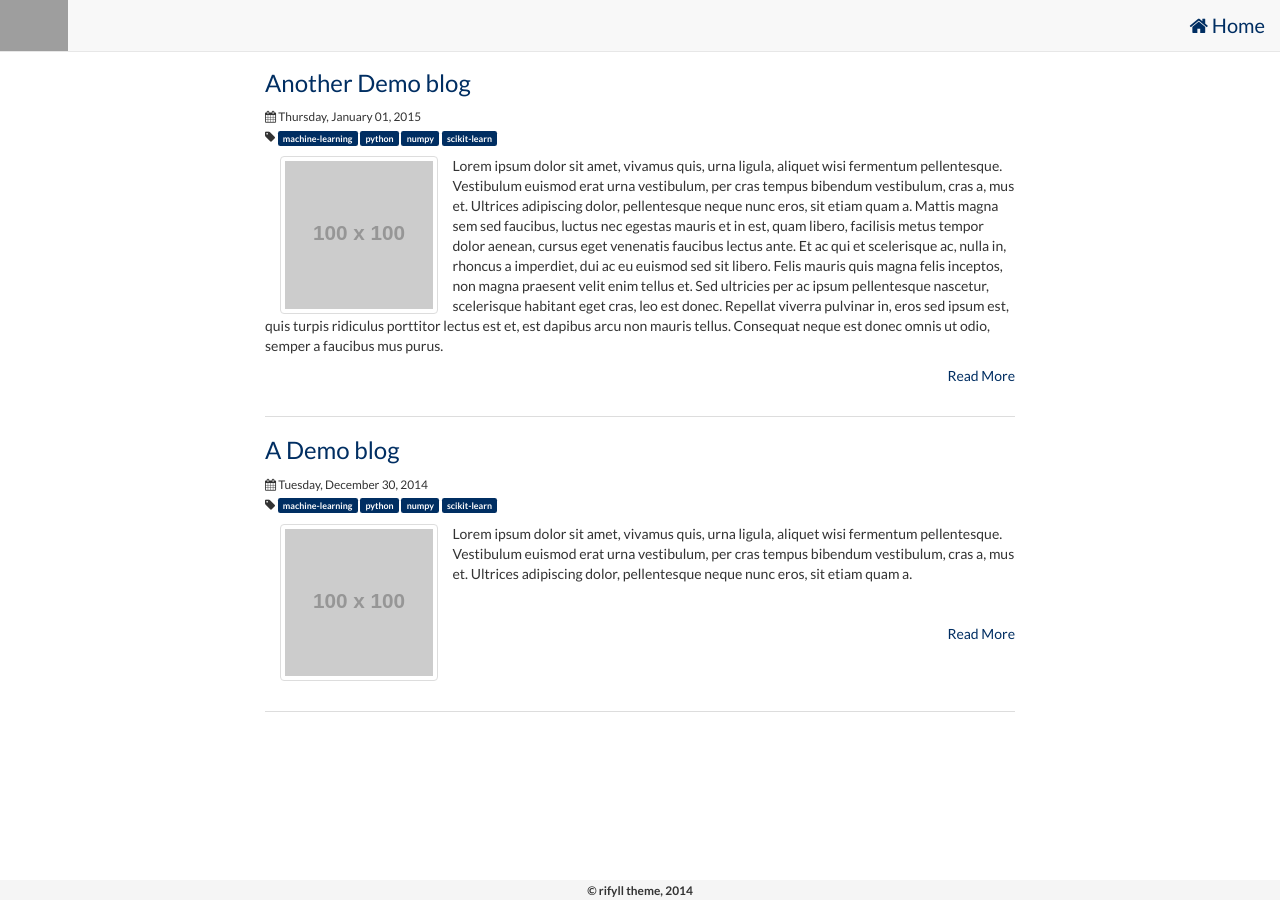
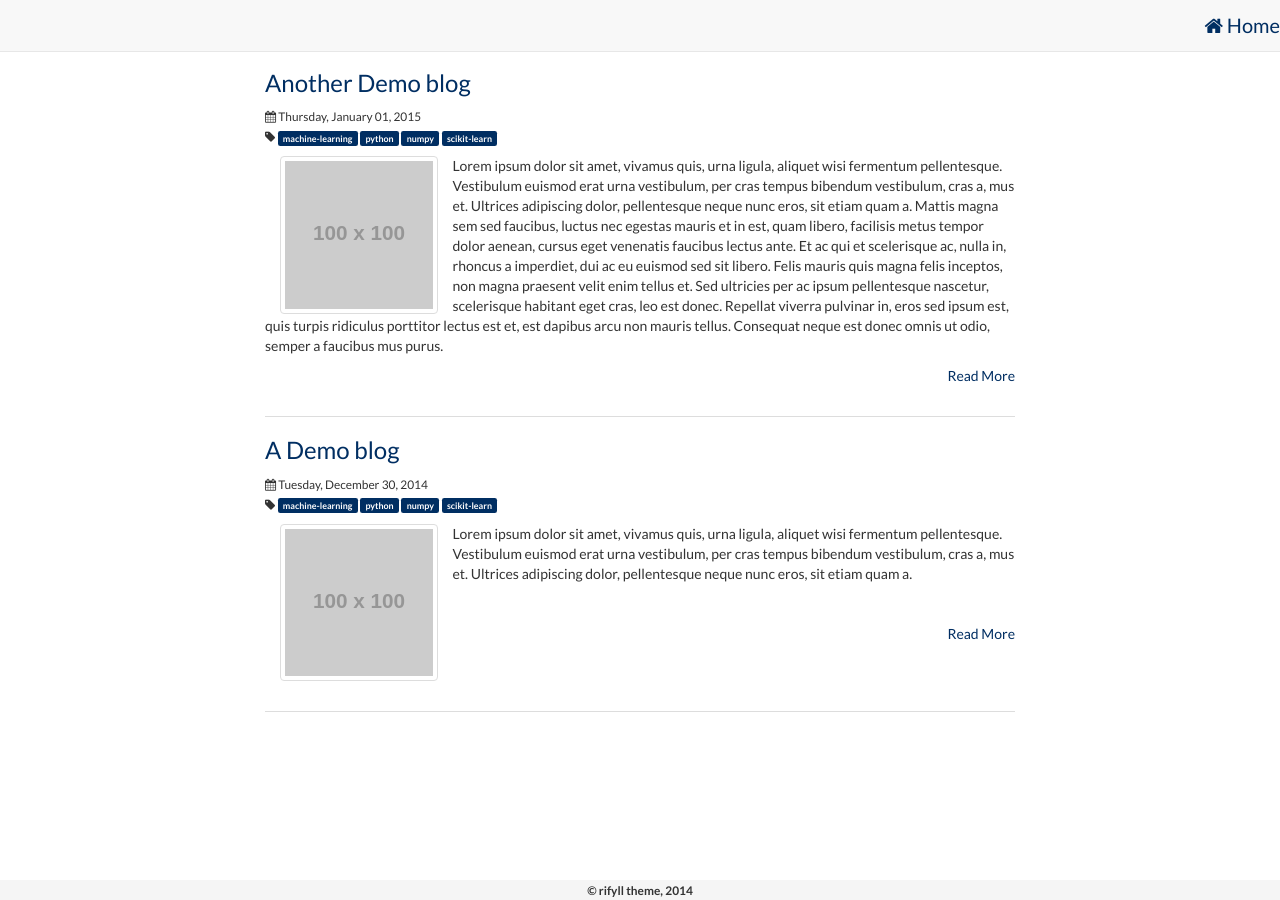
Before and after one commit to vadzim-pro/blog, a Jekyll site: the page built from index.html, in a window 1280 px wide. Built offline with Jekyll 4.4.1, drawn with Linux system fonts in a browser that asks for light colours; nearby versions of some CDN libraries.

Commit message:
Update header.html

```diff
--- a/_includes/header.html
+++ b/_includes/header.html
@@ -1,18 +1,5 @@
 <header>
   <nav class="navbar navbar-default navbar-fixed-top" role="navigation">
-    <div class="container-fluid">
-      <div class="navbar-header">
-        <button type="button" class="navbar-toggle" data-toggle="collapse" data-target="#navbar">
-          <span class="sr-only">Toggle navigation</span>
-          <span class="icon-bar"></span>
-          <span class="icon-bar"></span>
-          <span class="icon-bar"></span>
-        </button>
-        <a id="site-title" class="navbar-brand" href="{{ "/" | prepend: site.baseurl }}">
-          <img class="pull-left img-responsive" src="{{site.logo_location}}">
-          <span class="name-holder">{{ site.title }}</span>
-        </a>
-      </div>
 
       <div class="collapse navbar-collapse" id="navbar">
 
```
